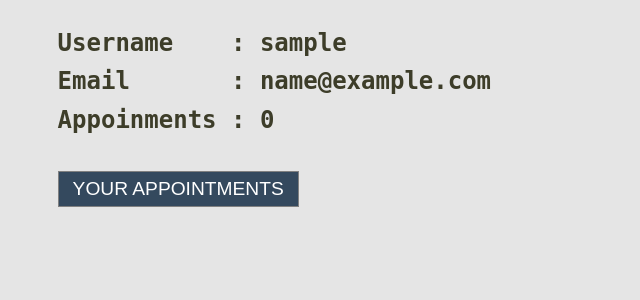
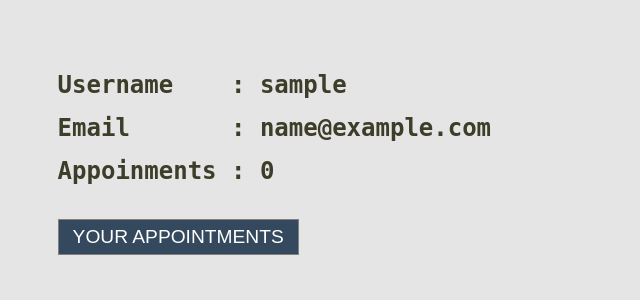
Before and after one commit to pratikpz18/Online-Medical-Consultation, a Flask app: page /home/profile in a window 1280 px wide. Shown: the part 80-380 px from the top of the page, without its empty margins (0-640 px from the left). Run offline with Flask 2, Linux system fonts and the light colour scheme; the visitor is signed in with stand-in values (Sample User, id 1); data that the repository does not hold is empty; some libraries are stand-ins or nearby versions.

Commit message:
Update profile.css

```diff
--- a/static/profile.css
+++ b/static/profile.css
@@ -132,18 +132,18 @@ section{
     font-weight: 600;
     color: #3d3d29 ;
     position: relative;
-    top: 3vh;
+    top: 8vh;
     left: 4.5%;
     width: 60%;
 }
 
 section p{
     font-size: 1.5rem ;
-    line-height: 1.6;
+    line-height: 1.8;
 }
 
 section .button{
-    margin-top: 2rem;
+    margin-top: 1.6rem;
     text-transform: uppercase;
     padding: 6px 14px;
     font-size: 1.2rem;
@@ -162,9 +162,10 @@ table{
 }
 
 th, td {
-  padding: 6px;
-  text-align: center;
-  border: 1px solid black;
+    background: #e0e1e2 ;
+    padding: 6px;
+    text-align: center;
+    border: 1px solid black;
 }
 
 @media screen and (max-width: 608px){
```
